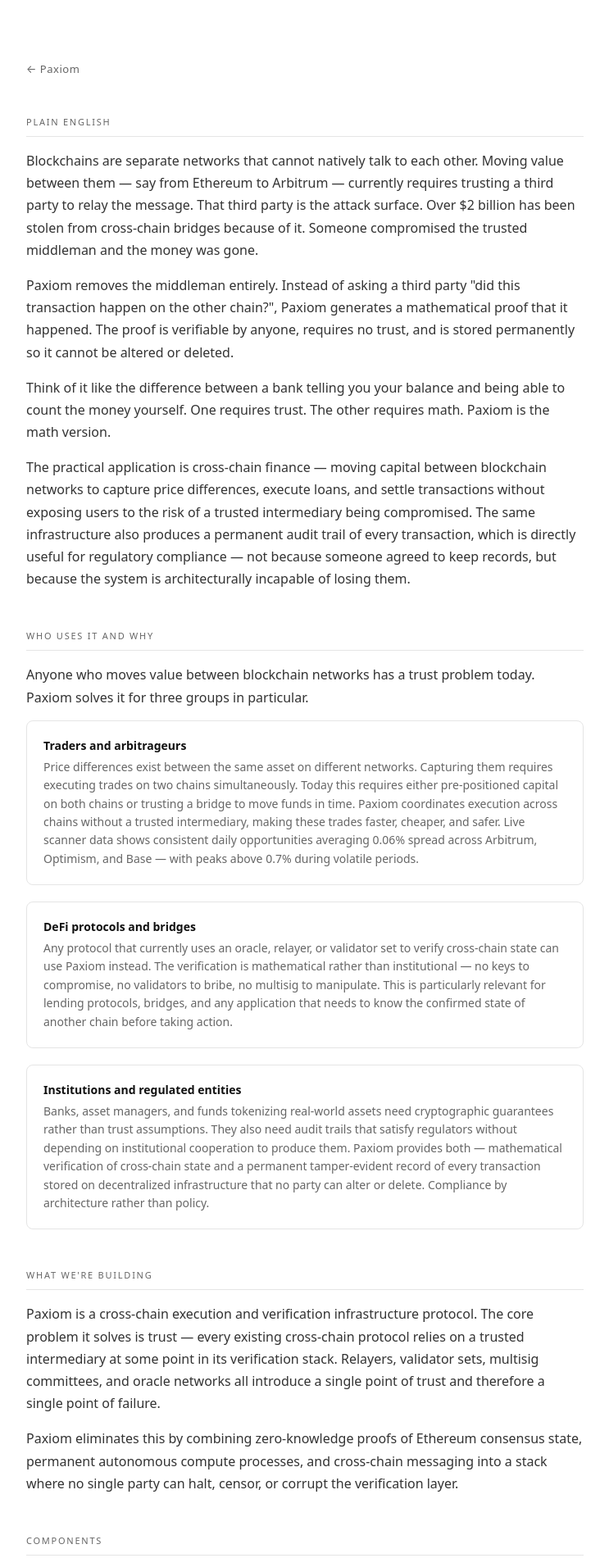
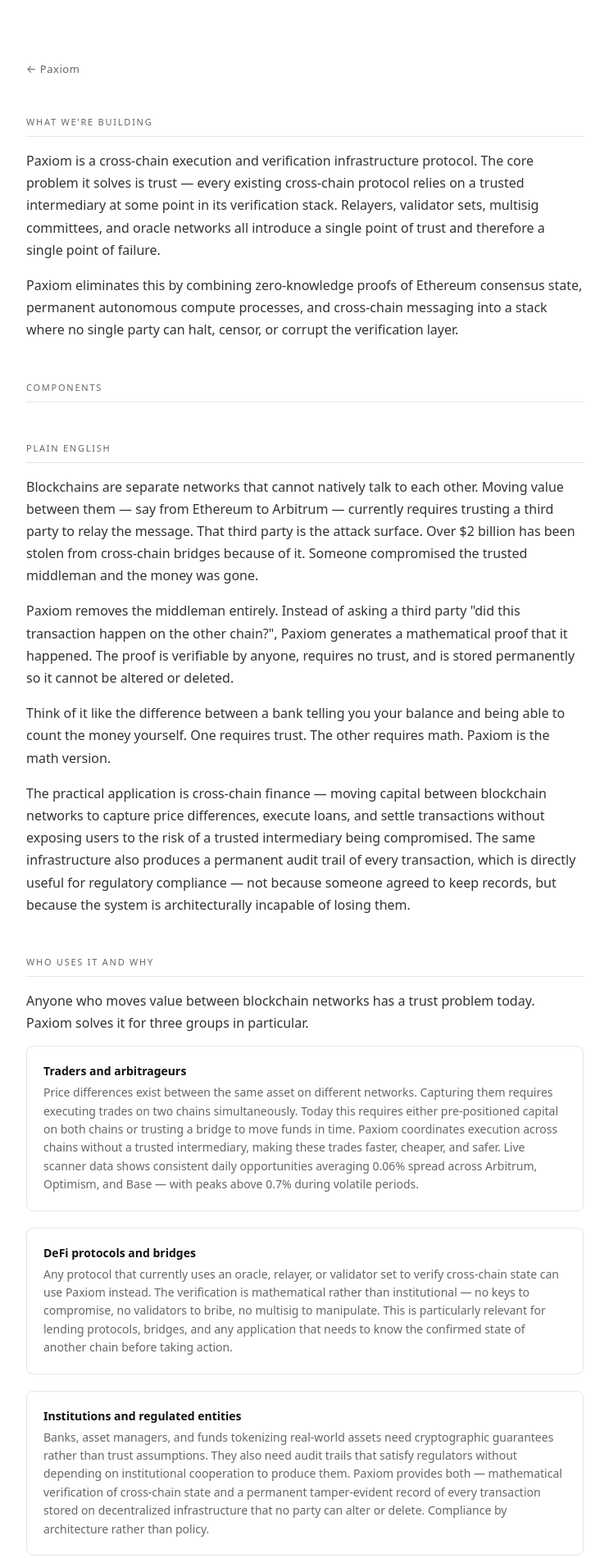
Before and after one commit to k-luecke/paxiom, a plain HTML site: page about.html in a window 1280 px wide. Shown: the top 1901 px of the page at 82% size, without its empty margins (268-1011 px from the left). Drawn offline with Linux system fonts and the light colour scheme.

Commit message:
Update about.html

```diff
--- a/about.html
+++ b/about.html
@@ -174,6 +174,15 @@
 
 <a class="back" href="index.html">← Paxiom</a>
 
+  <h2>What we're building</h2>
+<p>
+Paxiom is a cross-chain execution and verification infrastructure protocol. The core problem it solves is trust — every existing cross-chain protocol relies on a trusted intermediary at some point in its verification stack. Relayers, validator sets, multisig committees, and oracle networks all introduce a single point of trust and therefore a single point of failure.
+</p>
+<p>
+Paxiom eliminates this by combining zero-knowledge proofs of Ethereum consensus state, permanent autonomous compute processes, and cross-chain messaging into a stack where no single party can halt, censor, or corrupt the verification layer.
+</p>
+
+<h2>Components</h2>
 <h2>Plain English</h2>
 <p>
 Blockchains are separate networks that cannot natively talk to each other. Moving value between them — say from Ethereum to Arbitrum — currently requires trusting a third party to relay the message. That third party is the attack surface. Over $2 billion has been stolen from cross-chain bridges because of it. Someone compromised the trusted middleman and the money was gone.
@@ -207,14 +216,6 @@ Anyone who moves value between blockchain networks has a trust problem today. Pa
   <div class="component-title">Institutions and regulated entities</div>
   <p class="component-desc">Banks, asset managers, and funds tokenizing real-world assets need cryptographic guarantees rather than trust assumptions. They also need audit trails that satisfy regulators without depending on institutional cooperation to produce them. Paxiom provides both — mathematical verification of cross-chain state and a permanent tamper-evident record of every transaction stored on decentralized infrastructure that no party can alter or delete. Compliance by architecture rather than policy.</p>
 </div>
-
-<h2>What we're building</h2>
-<p>
-Paxiom is a cross-chain execution and verification infrastructure protocol. The core problem it solves is trust — every existing cross-chain protocol relies on a trusted intermediary at some point in its verification stack. Relayers, validator sets, multisig committees, and oracle networks all introduce a single point of trust and therefore a single point of failure.
-</p>
-<p>
-Paxiom eliminates this by combining zero-knowledge proofs of Ethereum consensus state, permanent autonomous compute processes, and cross-chain messaging into a stack where no single party can halt, censor, or corrupt the verification layer.
-</p>
 
 <h2>Components</h2>
 
```
